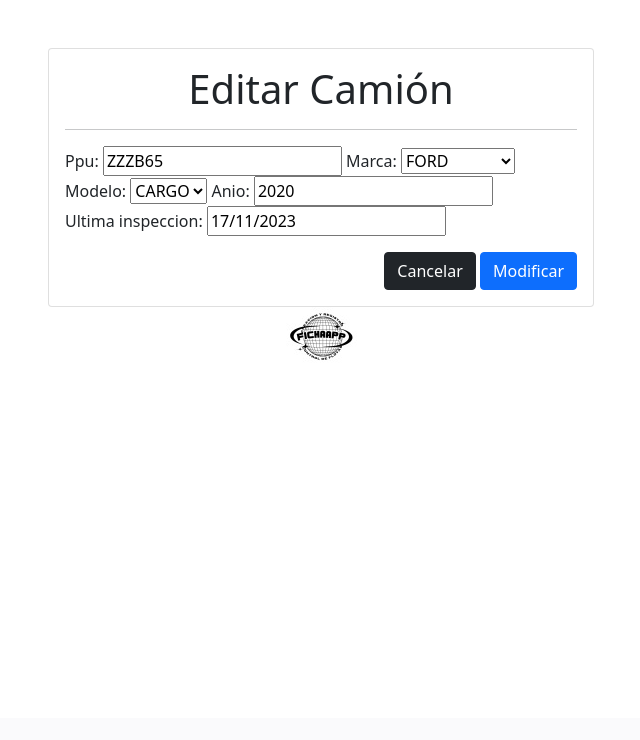
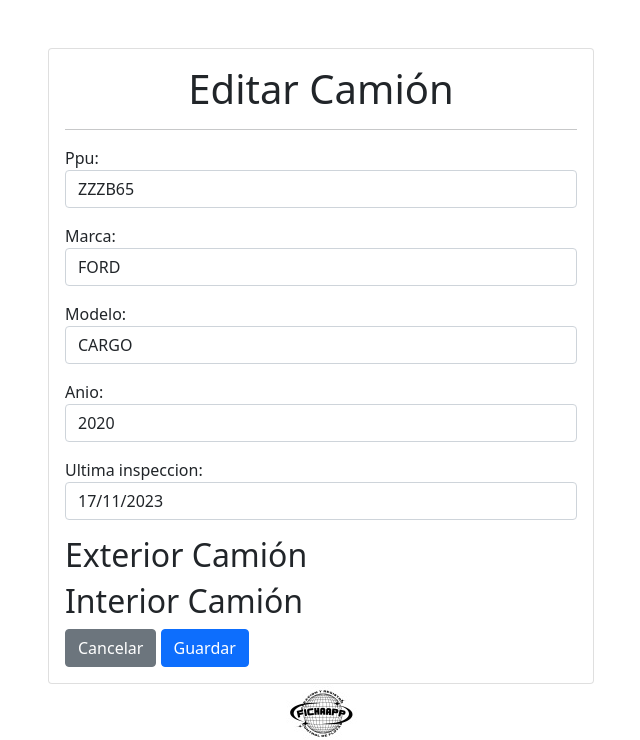
Before and after one commit to FelipeOrdenes95/CAPSTONE, a Django app: page /modificar-camion/12/ in a window 1280 px wide. Shown: the part 82-822 px from the top of the page, without its empty margins (319-959 px from the left). Before the commit the page ends 442 px from the top, so only its background shows below. Run offline with Django 4.2, Linux system fonts and the light colour scheme; data comes from the database, SQL or seed files in the repository; both versions use the stored data as it was after the commit; data that the repository does not hold is empty.

Commit message:
Capstone 3

```diff
--- a/fichaapp/app/forms.py
+++ b/fichaapp/app/forms.py
@@ -7,6 +7,11 @@ class CamionForm(forms.ModelForm):
     class Meta:
         model = Camion
         fields = ["ppu", "marca", "modelo", "anio", "ultima_inspeccion"]
+
+    def __init__(self, *args, **kwargs):
+        super(CamionForm, self).__init__(*args, **kwargs)
+        for field_name in self.fields:
+            self.fields[field_name].widget.attrs.update({'class': 'form-control', 'required': 'required'})
 
 class ExteriorCamionForm(forms.ModelForm):
     class Meta:
--- a/fichaapp/app/templates/app/camion/modificar.html
+++ b/fichaapp/app/templates/app/camion/modificar.html
@@ -12,16 +12,24 @@
                     <h1 class="text-center">Editar Camión</h1>
                     <hr>
 
-                        <form action="" method="post" enctype="multipar/form-data">
+                    <form action="" method="post" enctype="multipart/form-data">
                         {% csrf_token %}
-                            {{ form }}
+                        {{ form.as_p }}
 
+                        <h2>Exterior Camión</h2>
+                        {{ exterior_formset.management_form }}
+                        {% for form in exterior_formset %}
+                        {{ form.as_p }}
+                        {% endfor %}
 
-                            <div class="d-flex justify-content-end mt-3">
-                                <input type="reset" value="Cancelar" class="btn btn-dark">
-                                &nbsp;
-                                <input type="submit" value="Modificar" class="btn btn-primary">
-                            </div>
+                        <h2>Interior Camión</h2>
+                        {{ interior_formset.management_form }}
+                        {% for form in interior_formset %}
+                        {{ form.as_p }}
+                        {% endfor %}
+
+                        <button type="button" onclick="cancelar()" class="btn btn-secondary">Cancelar</button>
+                        <input type="submit" class="btn btn-primary" value="Guardar" />
                     </form>
                     {{mensaje}}
                 </div>
@@ -29,4 +37,10 @@
         </div>
     </div>
 </div>
+
+<script>
+    function cancelar() {
+        window.location.href = "{% url 'listar_camion' %}";
+    }
+</script>
 {% endblock %}
--- a/fichaapp/app/templates/app/informe_vehiculo.html
+++ b/fichaapp/app/templates/app/informe_vehiculo.html
@@ -67,7 +67,7 @@
             {% if not camion.fotos.imagen1 and not camion.fotos.imagen2 %}
             <p>No hay fotos disponibles</p>
             {% endif %}
-            <!-- Asegúrate de manejar los casos donde los modelos relacionados no existan -->
+            <a href="{% url 'modificar_camion' camion.id %}" class="btn btn-primary">Modificar</a>
         </div>
     </div>
 </div>
--- a/fichaapp/app/views.py
+++ b/fichaapp/app/views.py
@@ -13,6 +13,7 @@ from .forms import (
     FotosForm
 )
 from django.forms import inlineformset_factory
+from django.contrib import messages
 
 
 
@@ -69,8 +70,36 @@ def nuevo_camion(request):
             electronica_formset.is_valid() and suspension_formset.is_valid() and motor_formset.is_valid() and
             llantas_formset.is_valid() and escaner_formset.is_valid() and fotos_formset.is_valid()
         ):
+            nuevo_camion = camion_form.save(commit=False)
+            nuevo_camion.save()
+
+            exterior_formset.instance = nuevo_camion
+            exterior_formset.save()
+
+            interior_formset.instance = nuevo_camion
+            interior_formset.save()
+
+            electronica_formset.instance = nuevo_camion
+            electronica_formset.save()
+
+            suspension_formset.instance = nuevo_camion
+            suspension_formset.save()
+
+            motor_formset.instance = nuevo_camion
+            motor_formset.save()
+
+            llantas_formset.instance = nuevo_camion
+            llantas_formset.save()
+
+            escaner_formset.instance = nuevo_camion
+            escaner_formset.save()
+
+            fotos_formset.instance = nuevo_camion
+            fotos_formset.save()
+
+            return redirect('listar_camion')
             # Procesar los datos del formulario
-            pass
+
     else:
         camion_form = CamionForm()
         exterior_formset = ExteriorCamionFormSet(instance=Camion())
@@ -107,22 +136,39 @@ def listar_camion(request):
     return render(request, 'app/camion/listar.html', data)
 
 
+from django.shortcuts import redirect
+
+from django.shortcuts import redirect
+
 def modificar_camion(request, camion_id):
     camion = get_object_or_404(Camion, id=camion_id)
 
-    data = {
-        'form': CamionForm(instance=camion)
-    }
+    ExteriorCamionFormSet = inlineformset_factory(Camion, ExteriorCamion, form=ExteriorCamionForm, fields="__all__", extra=0)
+    InteriorCamionFormSet = inlineformset_factory(Camion, InteriorCamion, form=InteriorCamionForm, fields="__all__", extra=0)
 
     if request.method == 'POST':
         formulario = CamionForm(data=request.POST, files=request.FILES, instance=camion)
-        if formulario.is_valid():
+        exterior_formset = ExteriorCamionFormSet(request.POST, instance=camion)
+        interior_formset = InteriorCamionFormSet(request.POST, instance=camion)
+
+        if formulario.is_valid() and exterior_formset.is_valid() and interior_formset.is_valid():
             formulario.save()
-            messages.success(request, "Modificado correctamente")
-            return redirect(to="listar_camion")
-            data["mensaje"] = "Modificado con Éxito"
+            exterior_formset.save()
+            interior_formset.save()
+            messages.success(request, "Modificado con éxito")
+            return redirect('informe_vehiculo', camion_id=camion_id)
         else:
-            data["form"] = formulario
+            messages.error(request, "Hubo un error al modificar el camión")
+    else:
+        formulario = CamionForm(instance=camion)
+        exterior_formset = ExteriorCamionFormSet(instance=camion)
+        interior_formset = InteriorCamionFormSet(instance=camion)
+
+    data = {
+        'form': formulario,
+        'exterior_formset': exterior_formset,
+        'interior_formset': interior_formset,
+    }
 
     return render(request, 'app/camion/modificar.html', data)
 
```
Also changed, not shown: fichaapp/db.sqlite3, fichaapp/media/fotos/vpc.jpeg (added), fichaapp/media/fotos/vpc_U5pKU5l.jpeg (added). Lines whose indentation alone changed are shown as unchanged.
